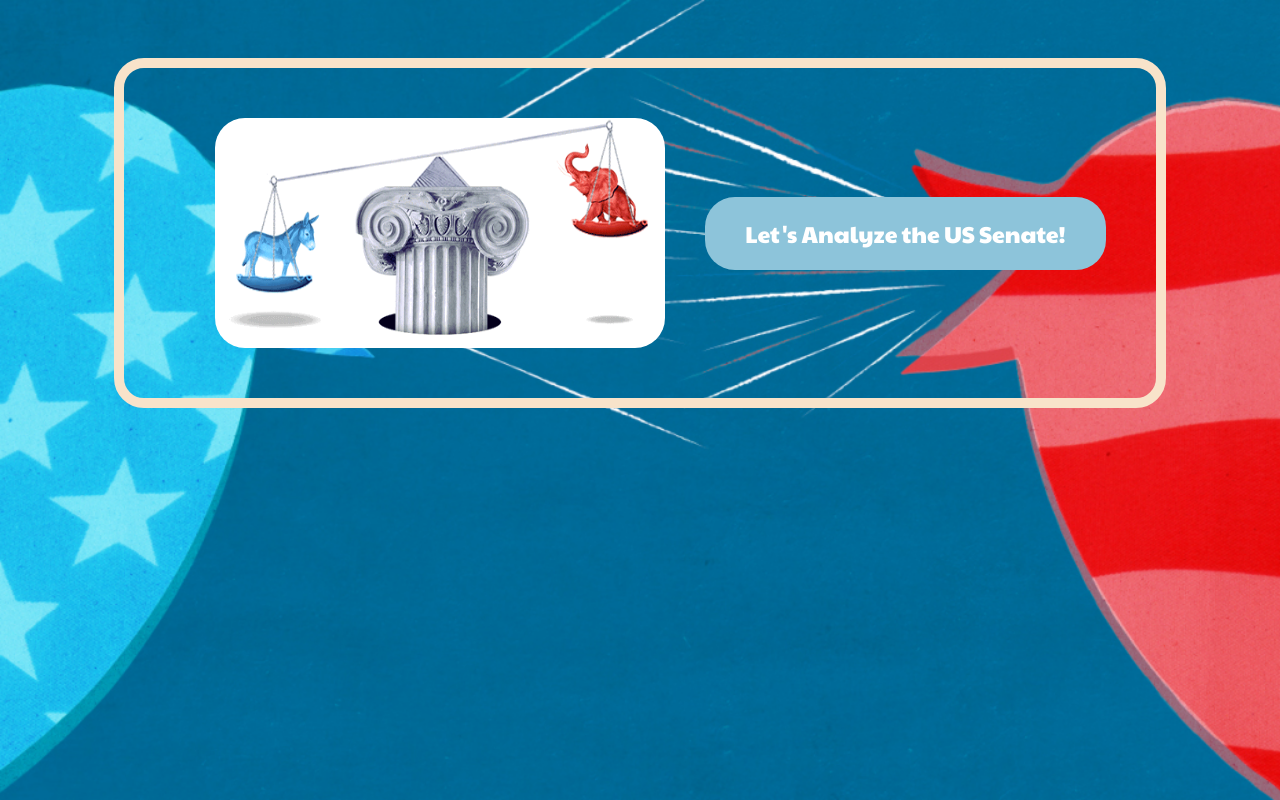
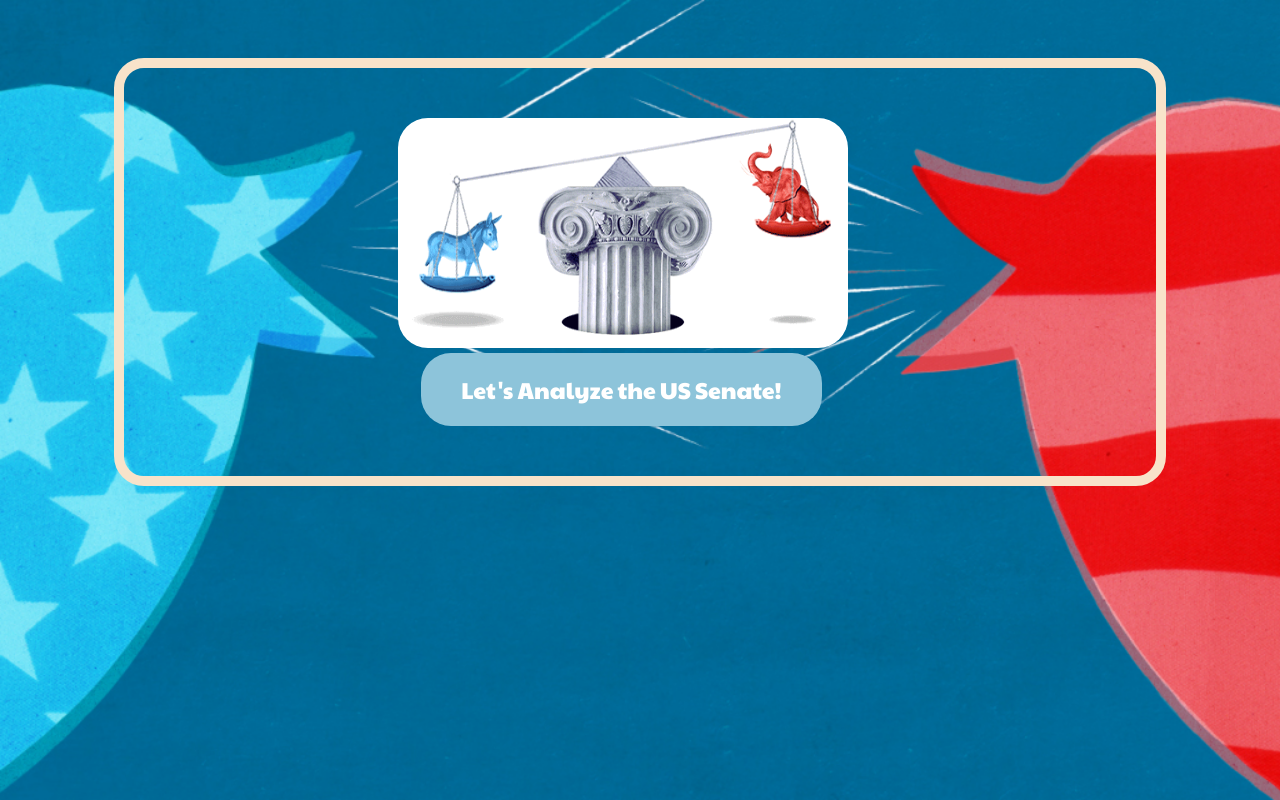
Before and after one commit to AnuragPamuru/dsc-180b-capstone-b03, a plain HTML site: page docs/index.html in a window 1280 px wide. Drawn offline with Linux system fonts and the light colour scheme.

Commit message:
Update opening.css

```diff
--- a/docs/styles/opening.css
+++ b/docs/styles/opening.css
@@ -14,15 +14,12 @@ body{
     padding: 50px;
     border-radius: 30px;
     border: 10px solid #f8e3ca;
-    display: flex;
-    justify-content: center;
-    align-items: center;
 }
 
 #travel{
-    margin-left: auto;
-    margin-right: auto;
     border-radius: 30px;
+    margin-left: 24%;
+    margin-right: 24%;
 }
 
 .button {
@@ -32,8 +29,8 @@ body{
     text-align: center;
     font-size: 23px;
     cursor: pointer;
-    margin-left: auto;
-    margin-right: auto;
+    margin-left: 26.5%;
+    margin-right: 26.5%;
     border-radius: 30px;
   }
 
```
